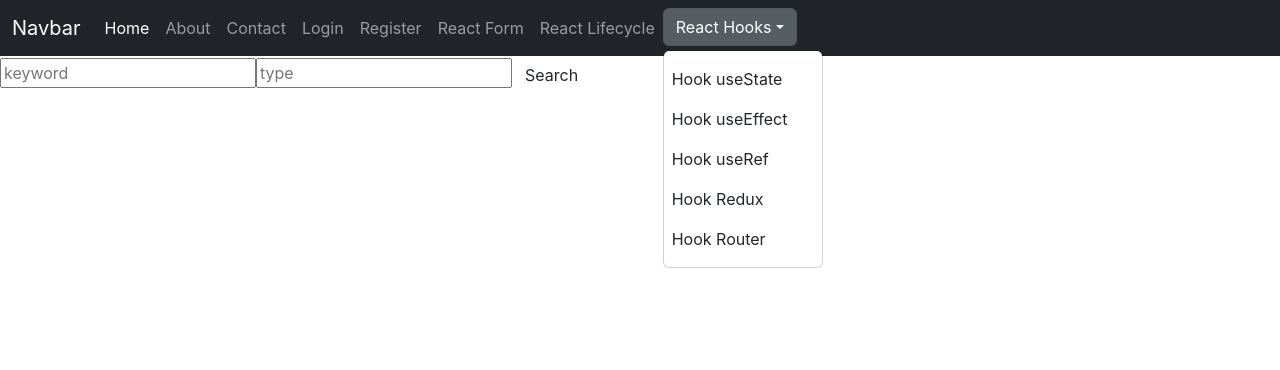
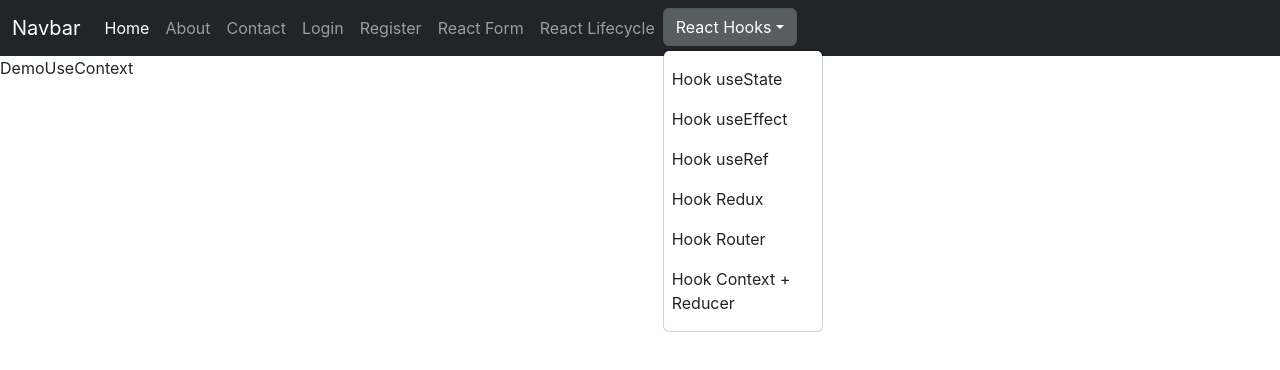
Before and after one commit to D41Ngo/react-bc07, a React (Create React App) app: page /hook-context in a window 1280 px wide. Both pictures are taken after a click on the button "React Hooks". Shown: the top 370 px of the page. Built offline with nearby package versions, Linux system fonts and the light colour scheme.

Commit message:
react-buoi-12

```diff
--- a/src/App.js
+++ b/src/App.js
@@ -17,6 +17,7 @@ import DemoUseEffect from './pages/DemoHooks/DemoUseEffect/DemoUseEffect';
 import DemoUseRef from './pages/DemoHooks/DemoUseRef/DemoUseRef';
 import DemoHookRedux from './pages/DemoHooks/DemoHookRedux/DemoHookRedux';
 import DemoHookRouter from './pages/DemoHooks/DemoHookRouter';
+import DemoUseContext from './pages/DemoHooks/DemoUseContext/DemoUseContext';
 
 function App() {
 	return (
@@ -82,6 +83,8 @@ function App() {
 
 				<Route exact path={'/hook-router'} component={DemoHookRouter} />
 
+				<Route exact path={'/hook-context'} component={DemoUseContext} />
+
 				{/*khai báo parameter trên url*/}
 				<Route exact path={'/detail/:demoId'} component={Detail} />
 
--- a/src/pages/DemoHooks/DemoHookRouter/index.jsx
+++ b/src/pages/DemoHooks/DemoHookRouter/index.jsx
@@ -1,15 +1,21 @@
-import React, { useRef } from 'react';
+import React, { useRef, useState } from 'react';
 import { useHistory } from 'react-router-dom';
 
 function DemoHookRouter() {
-	// lấy history
-	const history = useHistory();
+	// desc: state
+	const [isLoading, setIsLoading] = useState(true);
+	const [count, setCount] = useState(0);
 
 	const userloginRef = useRef({
 		username: '',
 		password: '',
 	});
 
+	// desc: useLibrary
+	// lấy history
+	const history = useHistory();
+
+	// desc: function handle
 	const handleChange = (e) => {
 		const { value, id, name } = e.target;
 
@@ -41,6 +47,11 @@ function DemoHookRouter() {
 			alert('Nhập sai password hoặc username');
 		}
 	};
+
+	if (isLoading) {
+		return <>Loading ....</>;
+	}
+
 	return (
 		<div className='d-flex flex-column mt-2 gap-2 container'>
 			<input
--- /dev/null
+++ b/src/pages/DemoHooks/DemoUseContext/DemoUseContext.jsx
@@ -0,0 +1,15 @@
+import React, { createContext, useState } from 'react';
+
+const CountContext = createContext(0);
+
+function DemoUseContext() {
+	const [count, setCount] = useState(0);
+
+	return (
+		<CountContext.Provider value={[count, setCount]}>
+			DemoUseContext
+		</CountContext.Provider>
+	);
+}
+
+export default DemoUseContext;
--- a/src/pages/components/Header.jsx
+++ b/src/pages/components/Header.jsx
@@ -135,6 +135,12 @@ class Header extends Component {
 											Hook Router
 										</NavLink>
 									</li>
+
+									<li>
+										<NavLink className='nav-link text-dark' to='/hook-context'>
+											Hook Context + Reducer
+										</NavLink>
+									</li>
 								</ul>
 							</div>
 						</ul>
```
Also changed, not shown: src/pages/DemoHooks/DemoUseContext/ChilCapBa.jsx (added), src/pages/DemoHooks/DemoUseContext/ChildCapHai.jsx (added), src/pages/DemoHooks/DemoUseContext/ChildCapMot.jsx (added).
